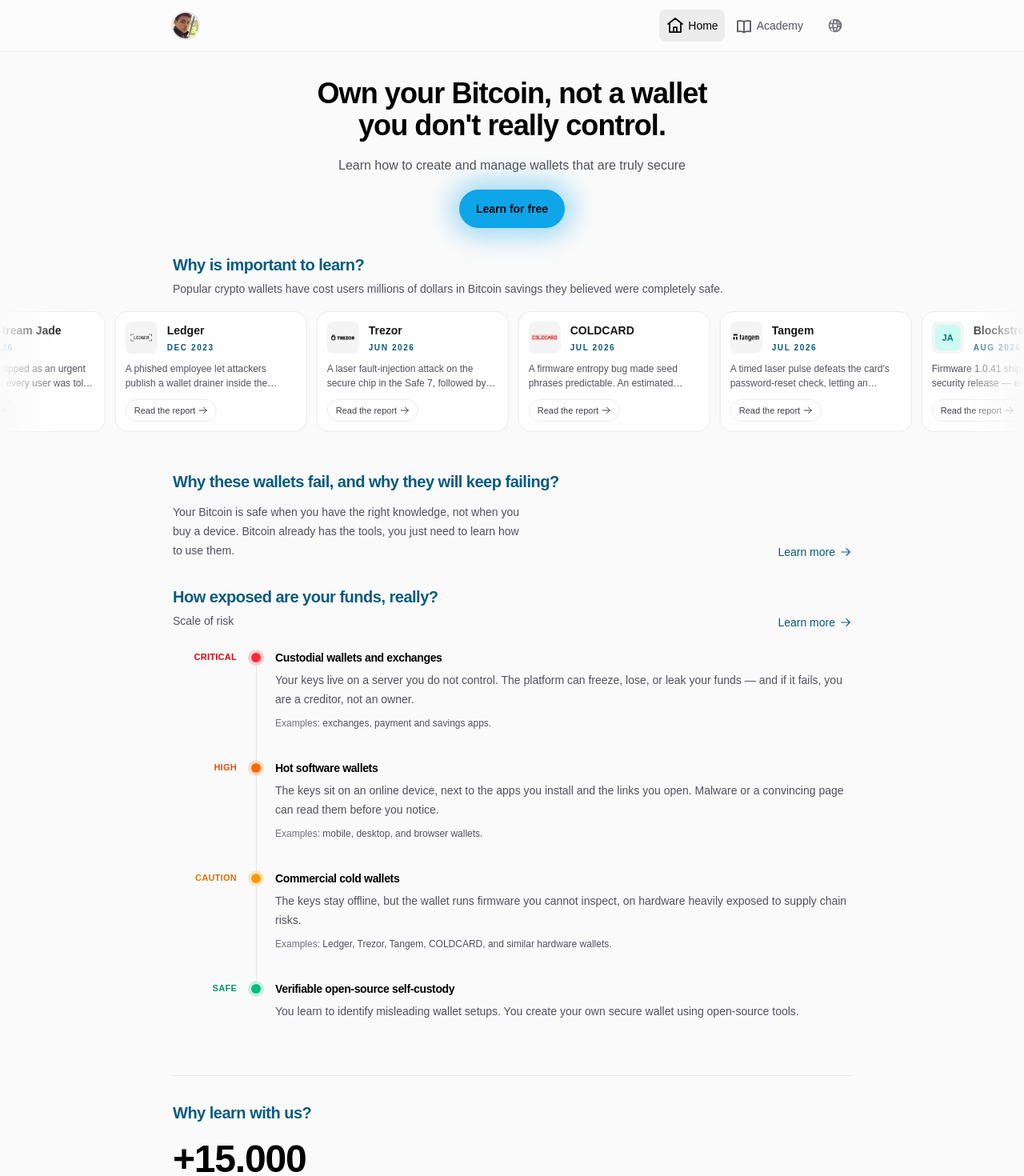
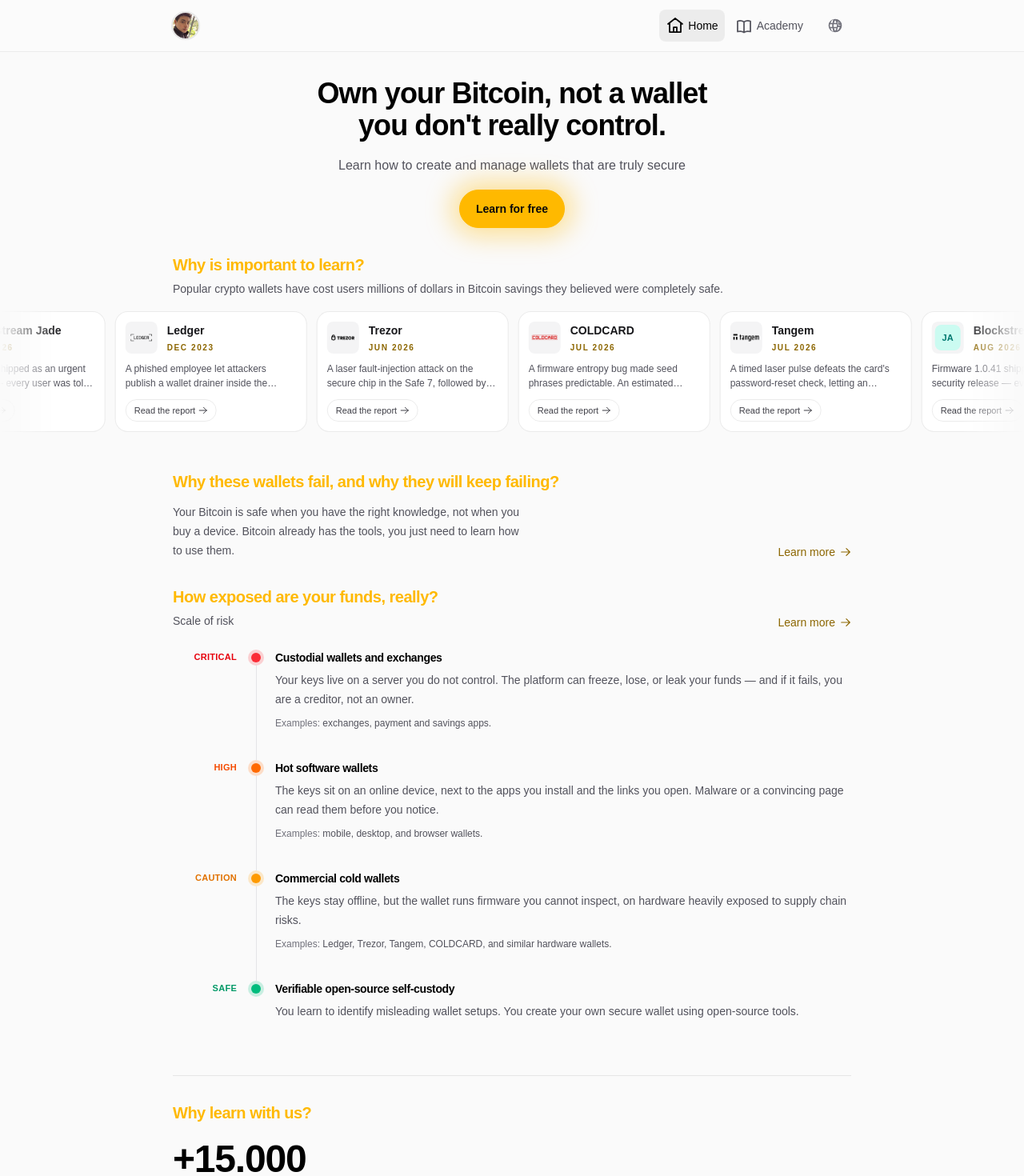
Before and after one commit to stealth14/courses-catalog, a Next.js app: page /en in a window 1280 px wide. Shown: the top 1470 px of the page at 80% size. Built offline with nearby package versions, Linux system fonts and the light colour scheme.

Commit message:
refactor: update headings to use primary color variable for consistency

```diff
--- a/src/app/[locale]/academy/knowledge/wallet-risk-scale.tsx
+++ b/src/app/[locale]/academy/knowledge/wallet-risk-scale.tsx
@@ -55,7 +55,7 @@ export async function WalletRiskScale() {
   return (
     <section className="flex flex-col gap-6">
       <div className="flex flex-col gap-1">
-        <h2 className="text-xl font-semibold tracking-tight text-primary-deep dark:text-primary-soft">
+        <h2 className="text-xl font-semibold tracking-tight text-primary">
           <Link
             href="/academy/escala-de-riesgo-de-billeteras"
             className="rounded-sm underline-offset-4 hover:underline focus-visible:outline-2 focus-visible:outline-offset-2 focus-visible:outline-foreground"
--- a/src/app/[locale]/home-metrics.tsx
+++ b/src/app/[locale]/home-metrics.tsx
@@ -16,7 +16,7 @@ export async function HomeMetrics() {
   return (
     <section className="border-t border-black/[.08] pt-8 dark:border-white/[.145]">
       <div className="flex flex-col gap-5">
-        <h2 className="text-xl font-semibold tracking-tight text-primary-deep dark:text-primary-soft">
+        <h2 className="text-xl font-semibold tracking-tight text-primary">
           <Link
             href="/transparency"
             className="rounded-sm underline-offset-4 hover:underline focus-visible:outline-2 focus-visible:outline-offset-2 focus-visible:outline-foreground"
--- a/src/app/[locale]/page.tsx
+++ b/src/app/[locale]/page.tsx
@@ -38,7 +38,7 @@ export default async function HomePage() {
       <WalletScandalsRow />
 
       <section className="mx-auto flex w-full max-w-4xl flex-col gap-3 px-4 sm:px-6">
-        <h2 className="text-xl font-semibold tracking-tight text-primary-deep dark:text-primary-soft">
+        <h2 className="text-xl font-semibold tracking-tight text-primary">
           <Link
             href="/academy/por-que-fallan-las-billeteras"
             className="rounded-sm underline-offset-4 hover:underline focus-visible:outline-2 focus-visible:outline-offset-2 focus-visible:outline-foreground"
--- a/src/app/globals.css
+++ b/src/app/globals.css
@@ -7,7 +7,7 @@
   /* Single source of truth for the brand accent. Every other brand shade
      (hover/deep/soft/faint/edge/dim) is derived from this one value, so
      changing it restyles the whole site. */
-  --primary-color: #0ea5e9;
+  --primary-color: #ffb900 ;
 }
 
 @theme inline {
--- a/src/components/wallet-scandals-row.tsx
+++ b/src/components/wallet-scandals-row.tsx
@@ -121,7 +121,7 @@ export async function WalletScandalsRow() {
   return (
     <section className="flex flex-col gap-3">
       <div className="mx-auto flex w-full max-w-4xl flex-col gap-1 px-4 sm:px-6">
-        <h2 className="text-xl font-semibold tracking-tight text-primary-deep dark:text-primary-soft">
+        <h2 className="text-xl font-semibold tracking-tight text-primary">
           {t("title")}
         </h2>
         <p className="text-sm leading-6 text-zinc-600 dark:text-zinc-400">
```
